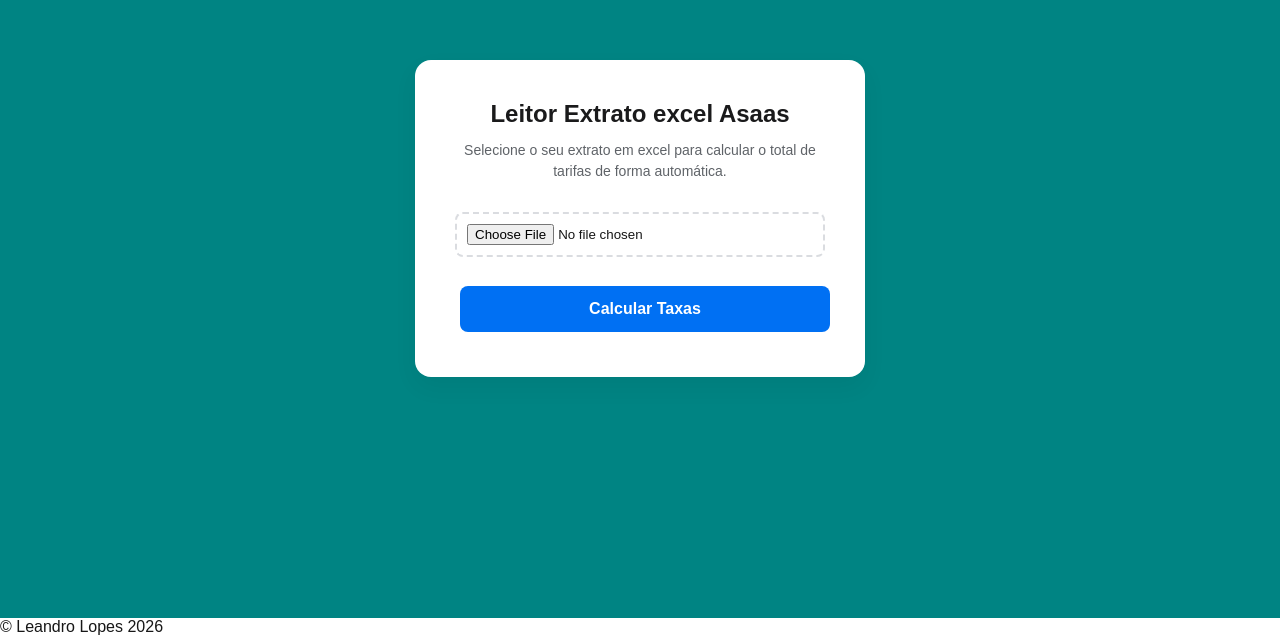
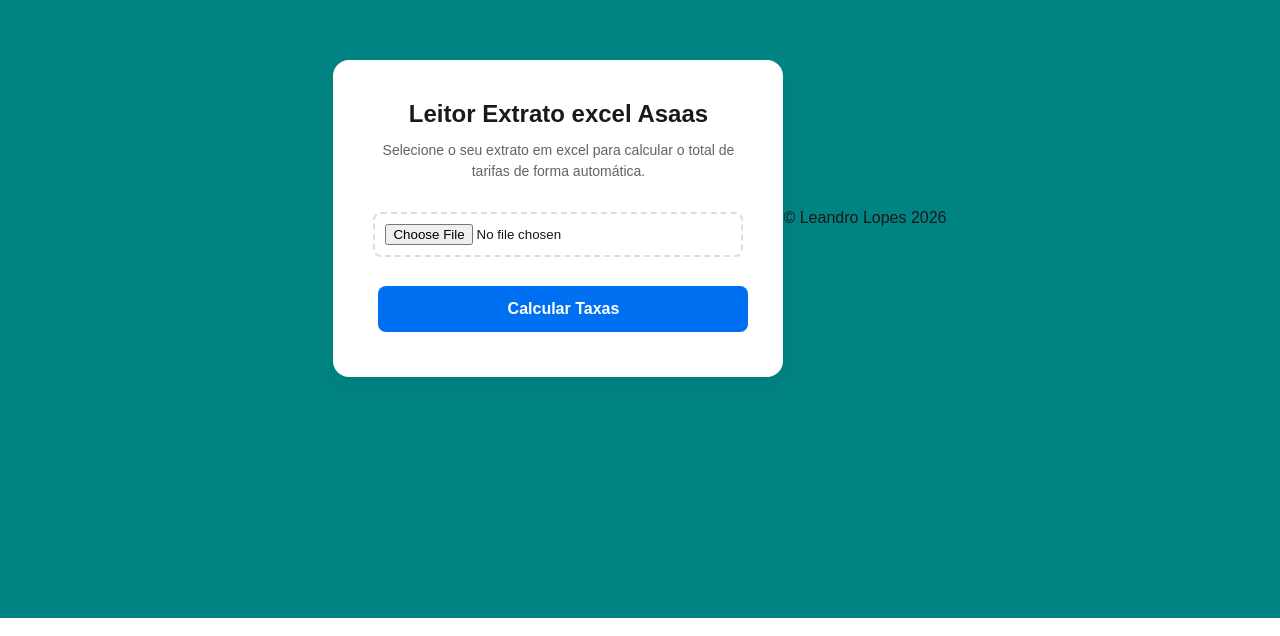
Before and after one commit to leandrolopes21/Aplicacao_Sincro_front-end, a Next.js app: page / in a window 1280 px wide. Shown: the part 182-818 px from the top of the page. Built offline with nearby package versions, Linux system fonts and the light colour scheme.

Commit message:
Atualizado page.js

```diff
--- a/src/app/page.js
+++ b/src/app/page.js
@@ -119,9 +119,8 @@
             </div>
           )}
         </div>
+        <footer>&copy; Leandro Lopes 2026</footer>
       </main>
-
-      <footer>&copy; Leandro Lopes 2026</footer>
     </div>
   );
 }
```
